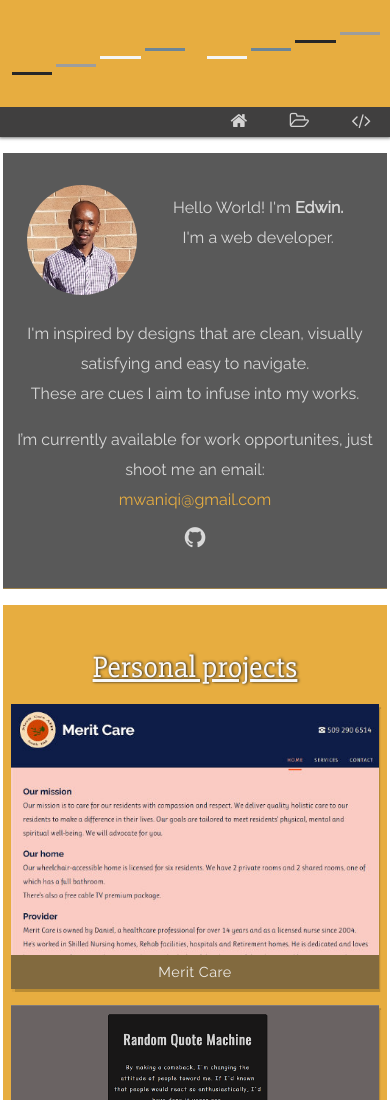
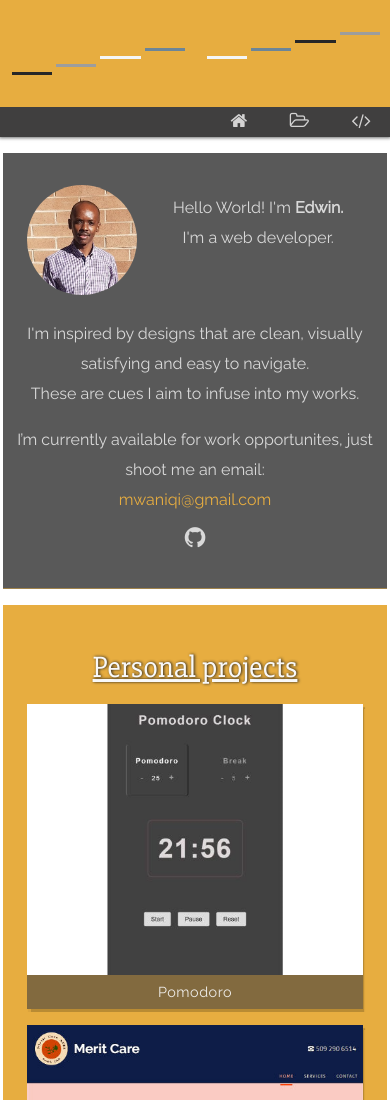
Before and after one commit to Mwaniqi/mwaniqi.github.io, a plain HTML site: page index.html in a window 390 px wide. Shown: the top 1100 px of the page. Drawn offline with Linux system fonts and the light colour scheme.

Commit message:
add projects

```diff
--- a/index.html
+++ b/index.html
@@ -64,6 +64,12 @@
     <section id="projects" class="section">
       <h2>Personal projects</h2>
       <div class="projects">
+        <a href="http://www.react-pomod.surge.sh" target="_blank">
+          <figure>
+            <img src="images/img-pomod.png" alt="pomodor screenschot">
+            <figcaption>Pomodoro</figcaption>
+          </figure>
+        </a>
         <a href="http://www.meritcareafh.com" target="_blank">
           <figure>
             <img src="images/img-meritcare.jpg" alt="merit care screenschot">
@@ -92,8 +98,8 @@
         <li>CSS</li>
         <li>Javascript</li>
         <li>JQuery</li>
+        <li>React.js</li>
         <li>Bootstrap</li>
-        <li>Responsive Web Design</li>
         <li>Node.js (Express)</li>
         <li>MongoDB (mongoose)</li>
         <li>Version control, Gulp, Webpack</li>
--- a/styles.css
+++ b/styles.css
@@ -1,6 +1,7 @@
 html {
   position: relative;
   min-height: 100%;
+  scroll-behavior: smooth;
 }
 body {
   max-width: 50rem;
@@ -192,11 +193,6 @@ footer a {
   padding: 0 1rem;
 }
 /* media queries */
-@media (max-width: 37.5rem) {
-  .projects figure {
-    margin: 1rem 0;
-  }
-}
 @media (min-width: 37.5rem) {
   .projects {
     display: flex;
```
Also changed, not shown: images/img-md-colorGame.png (deleted), images/img-md-patatap.png (deleted), images/img-meritcare.png (added), images/img-pomod.png (added), images/img-sm-yelpcamp.png (deleted), images/peaceful-mesa-2.png (deleted).
